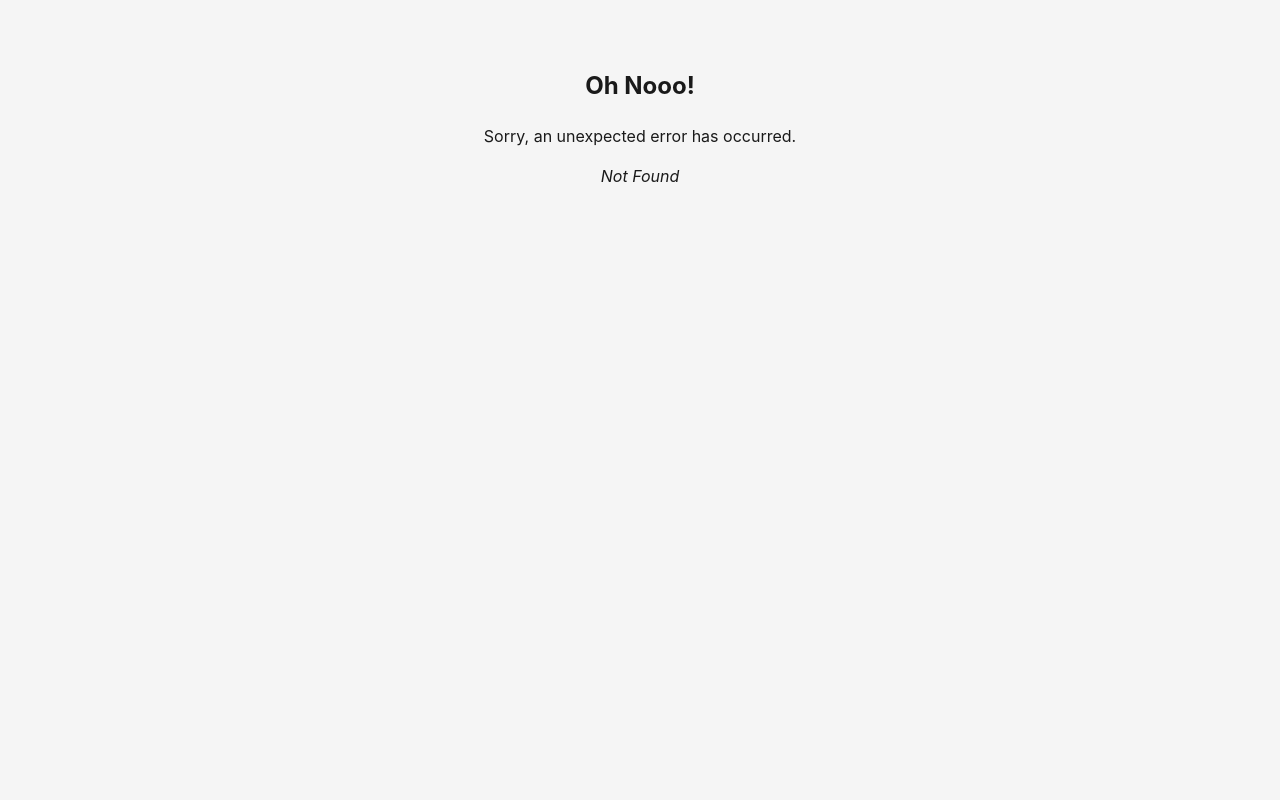
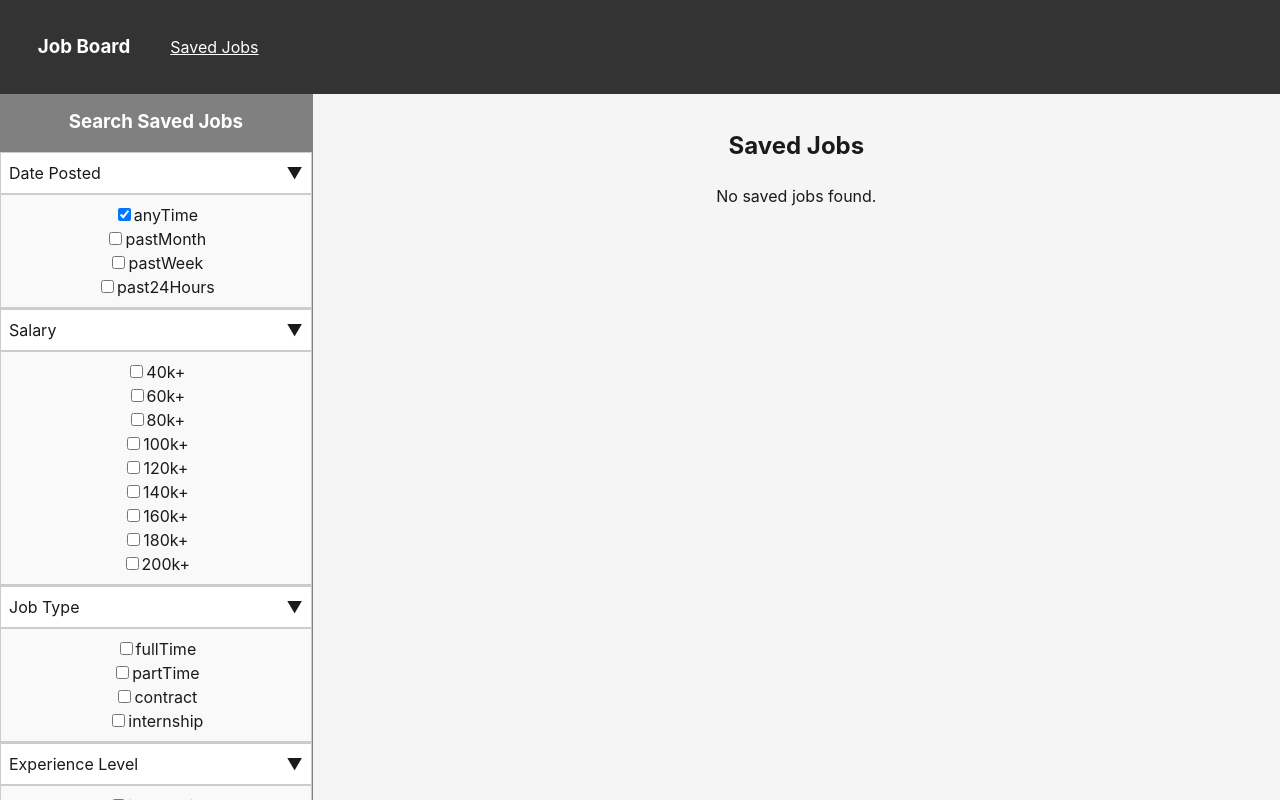
Before and after one commit to Ishmael01p/Comp-426-Final-Project, a React (Vite) app in the folder react-app/: page /saved-jobs in a window 1280 px wide. Before the commit this address had no page. Shown: the top 800 px of the page. Built offline with nearby package versions, Linux system fonts and the light colour scheme.

Commit message:
Added saved jobs page, layout file - in order to maintain format.

```diff
--- /dev/null
+++ b/react-app/src/components/Layout.jsx
@@ -0,0 +1,37 @@
+import React from "react";
+import { useNavigate } from "react-router-dom";
+import "../styles/app.css";
+
+const Layout = ({ children }) => {
+  const navigate = useNavigate();
+
+  return (
+    <>
+      <nav className="navbar">
+        {/* Make Job Board clickable and route to /home */}
+        <h3
+          onClick={() => navigate('/home')}
+          style={{
+            marginRight: "40px",
+            cursor: "pointer",
+          }}
+        >
+          Job Board
+        </h3>
+        <span
+          className="navbar-link"
+          onClick={() => navigate('/saved-jobs')}
+          style={{
+            textDecoration: "underline",
+            cursor: "pointer",
+          }}
+        >
+          Saved Jobs
+        </span>
+      </nav>
+      <div>{children}</div>
+    </>
+  );
+};
+
+export default Layout;
--- a/react-app/src/components/home-page.jsx
+++ b/react-app/src/components/home-page.jsx
@@ -1,11 +1,11 @@
-// import { useState } from "react"
-import "../styles/app.css"
-import JobSearch from "./searchbar"
+import React from "react";
+import Layout from "./Layout";
+import JobSearch from "./searchbar";
 
 export default function HomePage() {
-    return (
-        <><nav className="navbar"><h3>Job Board</h3></nav>
-        <JobSearch/>
-        </>
-    )
+  return (
+    <Layout>
+      <JobSearch />
+    </Layout>
+  );
 }
--- /dev/null
+++ b/react-app/src/components/saved-jobs-page.jsx
@@ -0,0 +1,142 @@
+import React, { useState } from 'react';
+import Layout from './Layout';
+import JobPost from './job';
+import { useNavigate } from 'react-router-dom';
+
+const SavedJobsPage = () => {
+  const [jobs, setJobs] = useState([]); // You'll have saved jobs here
+  const [loading, setLoading] = useState(false);
+  const [filters, setFilters] = useState({
+    datePosted: 'anyTime',
+    salary: '',
+    jobType: '',
+    experienceLevel: '',
+    onsiteRemote: '',
+  });
+
+  // Reuse the same filtering logic as in JobSearch
+  const handleSearch = async (e) => {
+    e.preventDefault();
+    setLoading(true);
+
+    // Here you would implement the logic for getting saved jobs.
+    // For rn, we simulate it by setting jobs manually or fetching them from localStorage
+    const savedJobs = JSON.parse(localStorage.getItem('savedJobs')) || [];
+    setJobs(savedJobs); // Assuming saved jobs are stored in localStorage or similar
+
+    setLoading(false);
+  };
+
+  return (
+    <Layout>
+      <div style={{ display: 'flex', marginTop: '2.75rem' }}>
+        {/* Sidebar for filters */}
+        <aside
+          style={{
+            width: '25%',
+            padding: '0',
+            background: '#f4f4f4',
+            borderRight: '1px solid gray',
+            position: 'sticky',
+            top: '4rem',
+            height: '100vh',
+          }}
+        >
+          <form onSubmit={handleSearch}>
+            <h3 style={{ margin: '0', padding: '1rem', background: 'gray', color: 'white' }}>
+              Search Saved Jobs
+            </h3>
+            {/* Filters */}
+            {[
+              { key: 'datePosted', label: 'Date Posted', options: ['anyTime', 'pastMonth', 'pastWeek', 'past24Hours'] },
+              { key: 'salary', label: 'Salary', options: ['40k+', '60k+', '80k+', '100k+', '120k+', '140k+', '160k+', '180k+', '200k+'] },
+              { key: 'jobType', label: 'Job Type', options: ['fullTime', 'partTime', 'contract', 'internship'] },
+              { key: 'experienceLevel', label: 'Experience Level', options: ['internship', 'entryLevel', 'associate', 'midSeniorLevel', 'director', 'executive'] },
+              { key: 'onsiteRemote', label: 'Onsite/Remote', options: ['onSite', 'remote', 'hybrid'] },
+            ].map(({ key, label, options }) => (
+              <div key={key} style={{ borderBottom: '1px solid #ccc' }}>
+                <div
+                  style={{
+                    cursor: 'pointer',
+                    border: '1px solid #ccc',
+                    padding: '0.5rem',
+                    display: 'flex',
+                    justifyContent: 'space-between',
+                    alignItems: 'center',
+                    background: '#fff',
+                  }}
+                >
+                  {label} <span>&#9660;</span>
+                </div>
+                <div style={{ border: '1px solid #ccc', padding: '0.5rem', background: '#f9f9f9' }}>
+                  {options.map((option) => (
+                    <div key={option}>
+                      <label>
+                        <input
+                          type="checkbox"
+                          checked={filters[key] === option}
+                          onChange={() => {
+                            setFilters((prev) => ({
+                              ...prev,
+                              [key]: prev[key] === option ? '' : option,
+                            }));
+                          }}
+                        />
+                        {option}
+                      </label>
+                    </div>
+                  ))}
+                </div>
+              </div>
+            ))}
+            {/* Submit Button */}
+            <button
+              type="submit"
+              style={{
+                width: '40%',
+                padding: '.75rem',
+                background: 'gray',
+                color: 'white',
+                border: 'none',
+                cursor: 'pointer',
+                margin: 10,
+              }}
+            >
+              Search
+            </button>
+          </form>
+        </aside>
+
+        {/* Main Content Area */}
+        <section style={{ width: '75%', padding: '1rem' }}>
+          <h2>Saved Jobs</h2>
+          {loading ? (
+            <p>Loading...</p>
+          ) : jobs.length > 0 ? (
+            <div
+              style={{
+                display: 'grid',
+                gridTemplateColumns: 'repeat(auto-fit, minmax(300px, 1fr))',
+                gap: '1rem',
+              }}
+            >
+              {jobs.map((job, index) => (
+                <JobPost
+                  key={index}
+                  title={job.title || 'No Title'}
+                  company={job.company || { name: 'Unknown Company' }}
+                  location={job.location || 'location Not Specified'}
+                  url={job.url}
+                />
+              ))}
+            </div>
+          ) : (
+            <p>No saved jobs found.</p>
+          )}
+        </section>
+      </div>
+    </Layout>
+  );
+};
+
+export default SavedJobsPage;
--- a/react-app/src/components/searchbar.jsx
+++ b/react-app/src/components/searchbar.jsx
@@ -52,7 +52,7 @@ const JobSearch = () => {
     const options = {
       method: 'GET',
       headers: {
-        'x-rapidapi-key': '8029f2bb09msha2b39da22aa0d64p1a9894jsn1f655c05d860',
+        'x-rapidapi-key': '3cdd047fdcmsh071e9f940732f95p159a72jsn10ddacf1a577',
         'x-rapidapi-host': 'linkedin-data-api.p.rapidapi.com',
       },
     };
--- a/react-app/src/main.jsx
+++ b/react-app/src/main.jsx
@@ -1,10 +1,11 @@
-import React, {useState} from 'react';
+import React, { useState } from 'react';
 import ReactDOM from 'react-dom/client';
 import { createBrowserRouter, RouterProvider } from 'react-router-dom';
 import HomePage from './components/home-page';
 import LoginPage from './components/login-page';
+import SavedJobsPage from './components/saved-jobs-page';
 import ErrorPage from './components/error-page';
-import './styles/index.css'
+import './styles/index.css';
 
 function Main() {
   const [accessType, setAccessType] = useState(null);
@@ -13,12 +14,17 @@ function Main() {
     {
       path: "/",
       element: <LoginPage setAccessType={setAccessType} />,
-      errorElement: <ErrorPage/>
+      errorElement: <ErrorPage />,
     },
     {
       path: "/home",
-      element: <HomePage accessType={accessType}/>,
-      errorElement: <ErrorPage />
+      element: <HomePage accessType={accessType} />,
+      errorElement: <ErrorPage />,
+    },
+    {
+      path: "/saved-jobs", // New route for SavedJobsPage
+      element: <SavedJobsPage />,
+      errorElement: <ErrorPage />,
     },
   ]);
 
```
